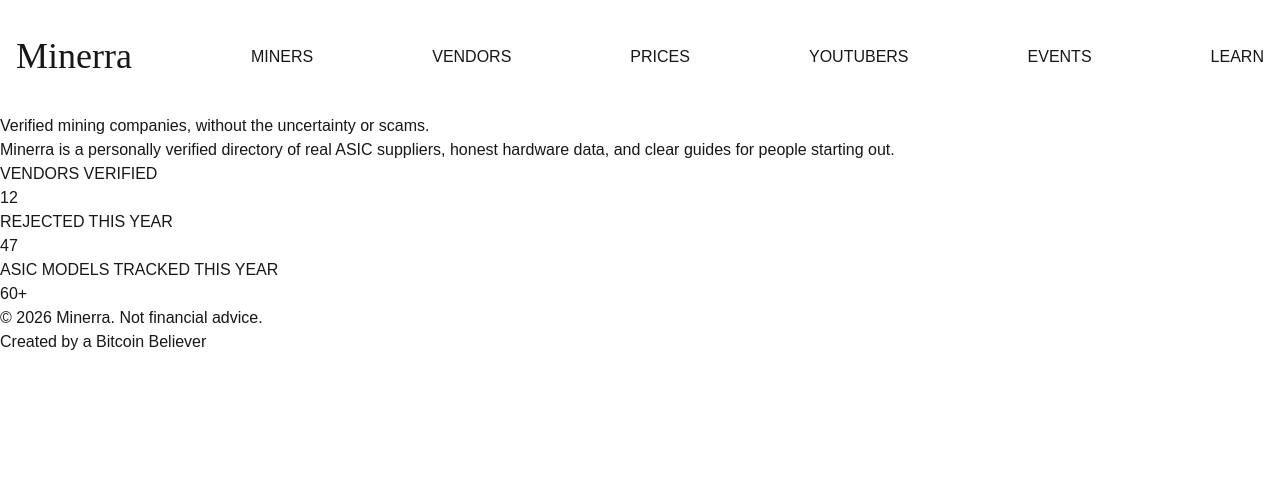
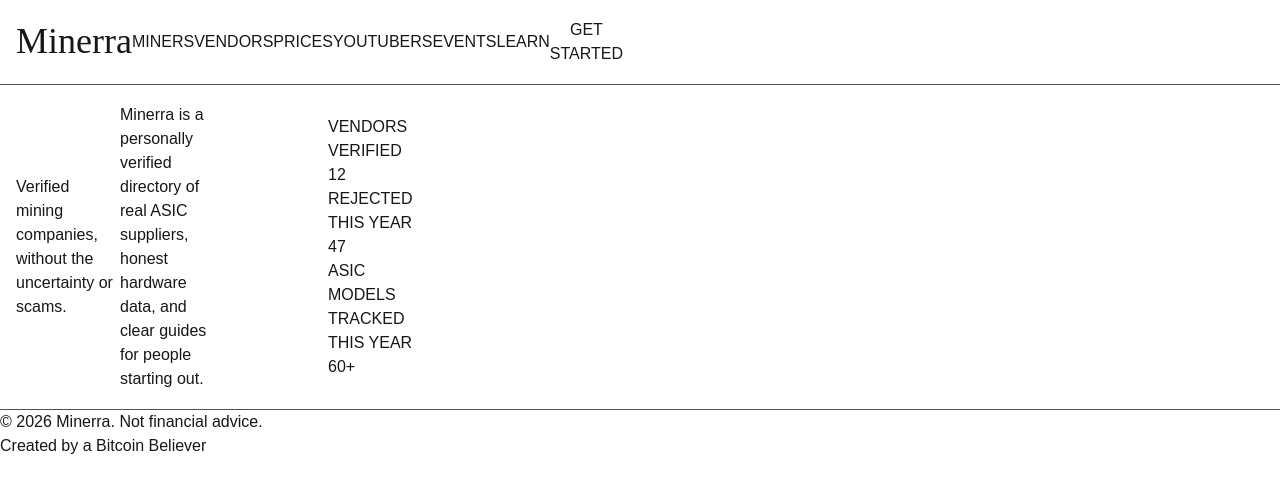
Before and after one commit to Fabiang120/Minerra, a Next.js app in the folder my-app/: page / in a window 1280 px wide. Shown: the top 492 px of the page. Built offline with nearby package versions, Linux system fonts and the light colour scheme.

Commit message:
Orientation of nav and home header wrong'

```diff
--- a/my-app/app/components/Header.tsx
+++ b/my-app/app/components/Header.tsx
@@ -1,6 +1,6 @@
 export default function Header({ children }: { children: React.ReactNode }) {
   return (
-    <header className="sm:grid-cols-4 px-4 py-[3vw] md:grid-cols-8 lg:grid-cols-12">
+    <header className="px-4 py-[3vw] grid col-span-full border-b border-neutral-600 sm:grid-cols-4 md:grid-cols-8 md:py-[1.4vw] lg:grid-cols-12">
       {children}
     </header>
   )
--- a/my-app/app/components/Nav.tsx
+++ b/my-app/app/components/Nav.tsx
@@ -22,12 +22,18 @@
         </Link>
         {links.map((l) => (
           <Link
+            className="sm:hidden md:block"
             key={l.to}
             href={l.to}
           >
             {l.label}
           </Link>
         ))}
+        <Link href="/getstarted">
+          <button>
+            GET STARTED
+          </button>
+        </Link>
       </menu>
     </nav>
   )
--- a/my-app/app/page.tsx
+++ b/my-app/app/page.tsx
@@ -2,8 +2,7 @@
 
 export default function Home() {
   return (
-    <>
-      <section className="site-hero">
+    <section className="px-4 py-[3vw] grid justify-center items-center border-b border-neutral-600 sm:grid-cols-4 md:grid-cols-8 md:py-[1.4vw] lg:grid-cols-12">
       <h1>Verified mining companies, without the uncertainty or scams.</h1>
       <h2>Minerra is a personally verified directory of real ASIC suppliers, honest hardware data, and clear guides for people starting out.</h2>
       <img></img>
@@ -17,6 +16,5 @@
         <dt>60+</dt>
       </dl>
     </section>
-    </>
   );
 }
```
Lines whose indentation alone changed are shown as unchanged.
